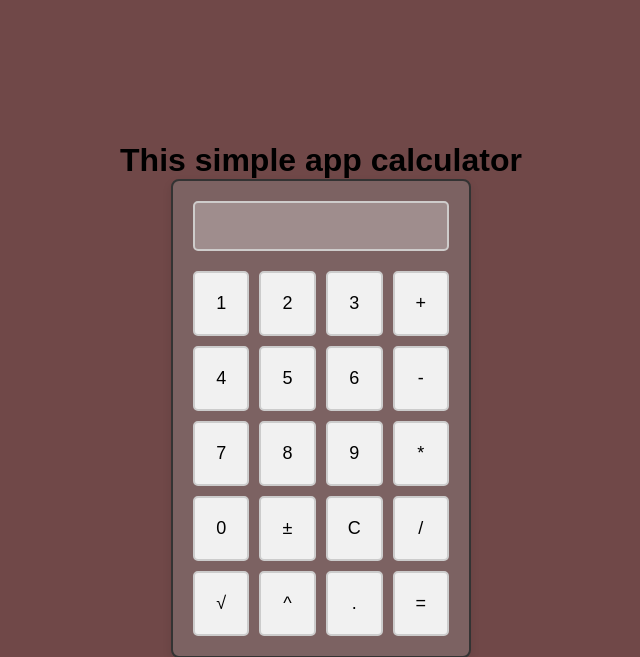
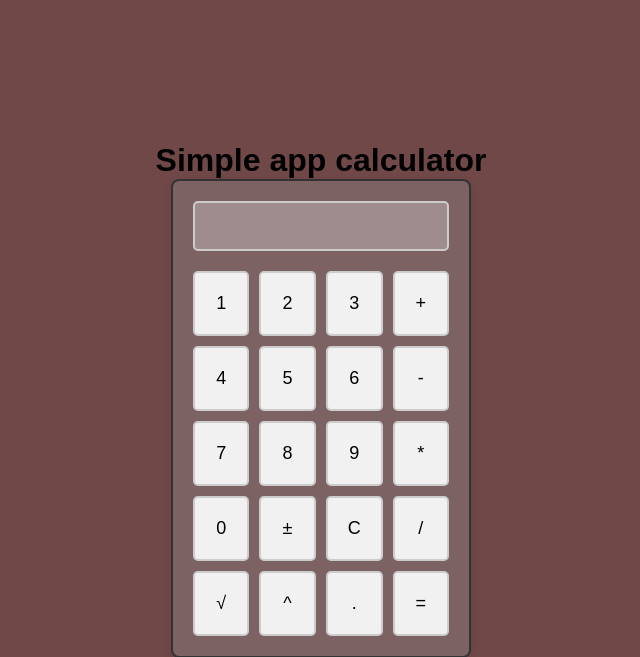
Before and after one commit to Deadspeak/azure-flask-app, a Flask app: page / in a window 1280 px wide. Shown: the top 657 px of the page, without its empty margins (319-959 px from the left). Run offline with Flask 3, Linux system fonts and the light colour scheme.

Commit message:
Update index.html

```diff
--- a/templates/index.html
+++ b/templates/index.html
@@ -8,7 +8,7 @@
 </head>
 <body>
         <div class="container">
-        <h1>This simple app calculator</h1>
+        <h1>Simple app calculator</h1>
 
 
 
```
